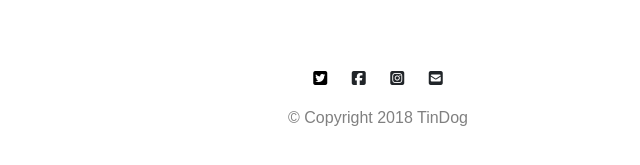
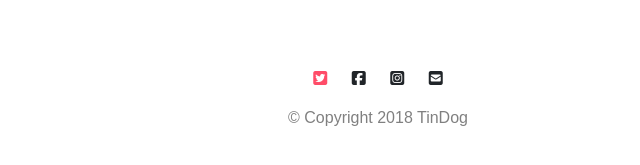
Before and after one commit to Shashwat-Sharma3108/TinDog, a plain HTML site: page index.html in a window 1280 px wide. In both pictures the pointer is over the icon 582 px from the left and 4054 px from the top of the page. Shown: the part 3977-4142 px from the top of the page, 262-902 px from the left. Drawn offline with nearby package versions, Linux system fonts and the light colour scheme.

Commit message:
Update styles.css
Changed footer-icon hover color.

```diff
--- a/css/styles.css
+++ b/css/styles.css
@@ -160,7 +160,7 @@ p{
 }
 
 .footer-icon:hover{
-    color: black;
+    color:  #ff4c68;
 }
 
 /***************************MEDIA SELECTORS*****************************/
```
